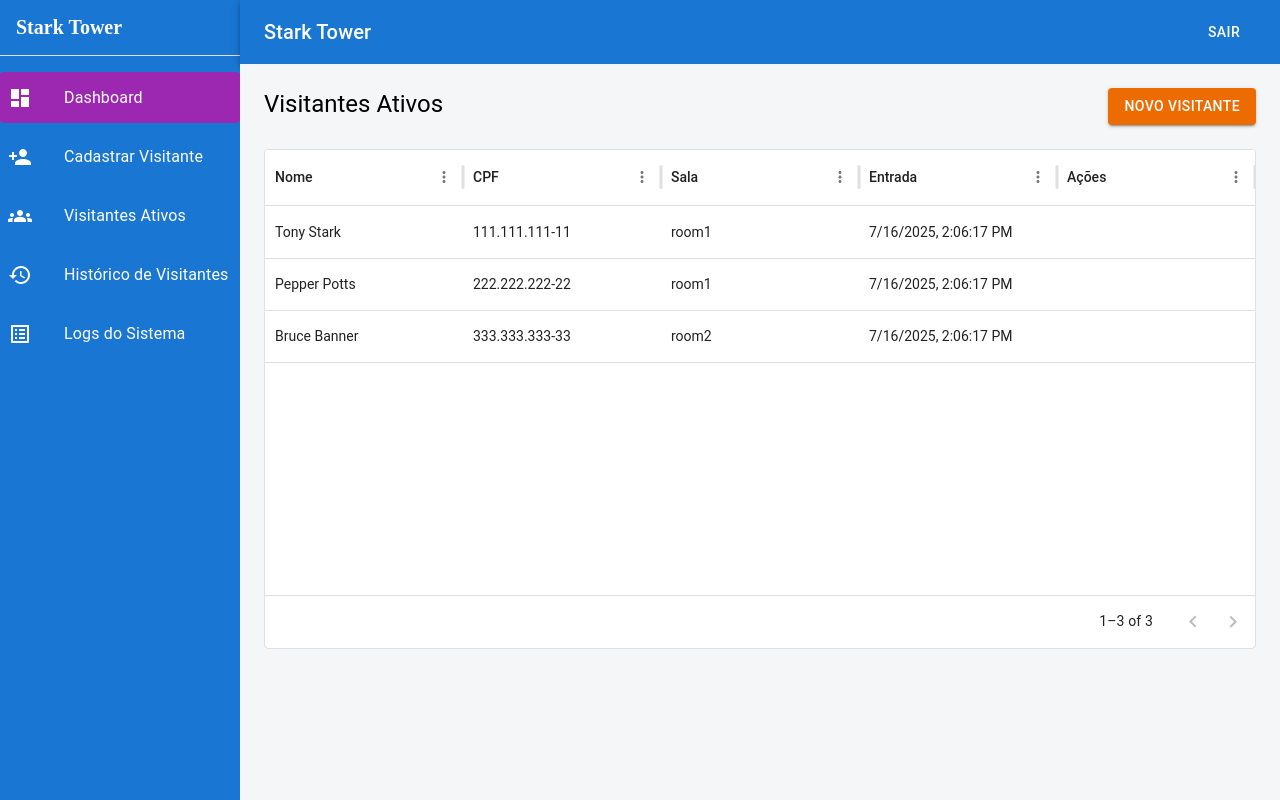
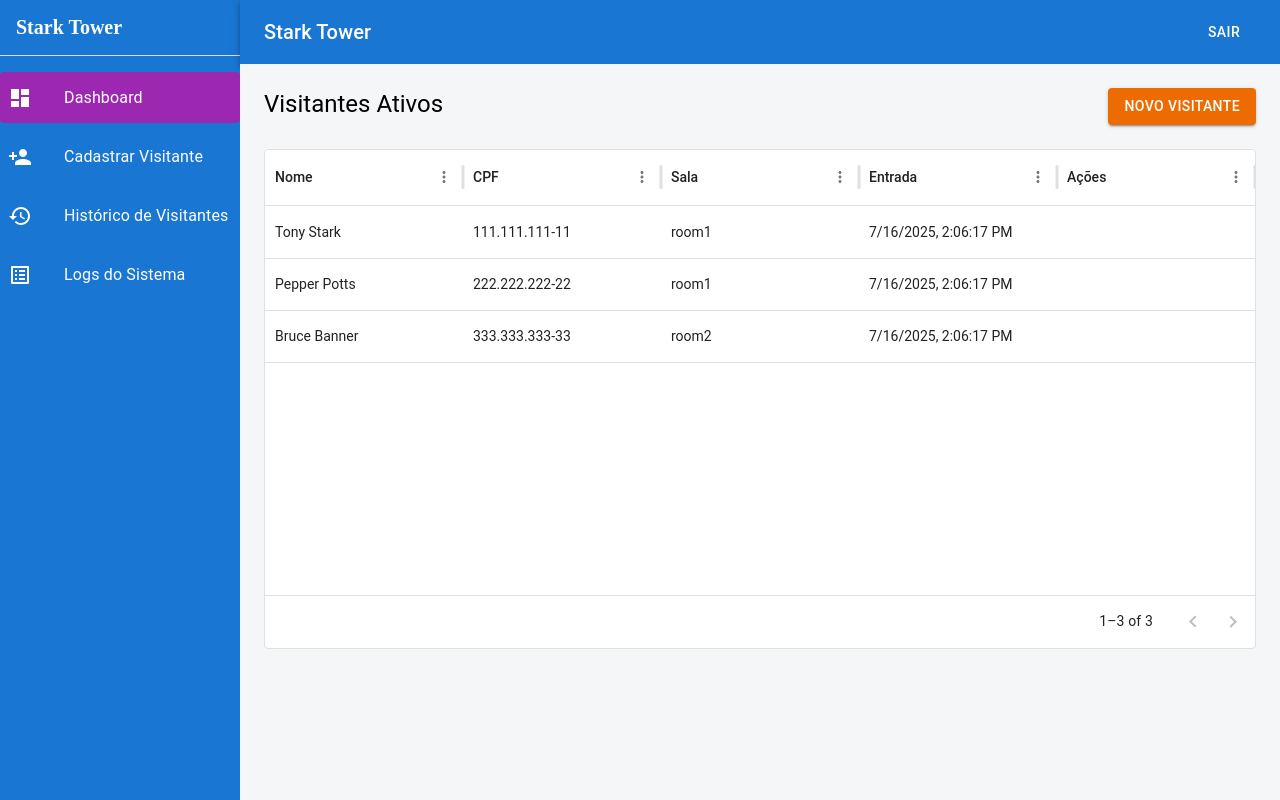
Before and after one commit to ErykTavares/teste-front-p22, a React (Vite) app: page / in a window 1280 px wide. Built offline with nearby package versions, Linux system fonts and the light colour scheme; sample sign-in values are in the browser's storage; some icons are missing.

Commit message:
feat(sidebar): remove unused menu item and icon

```diff
--- a/src/components/sideBar/utils.tsx
+++ b/src/components/sideBar/utils.tsx
@@ -1,6 +1,5 @@
 import {
   Dashboard,
-  Groups,
   History,
   ListAlt,
   PersonAdd,
@@ -9,7 +8,6 @@
 export const menuItems = [
   { text: 'Dashboard', path: '/', icon: <Dashboard /> },
   { text: 'Cadastrar Visitante', path: '/new-visitor', icon: <PersonAdd /> },
-  { text: 'Visitantes Ativos', path: '/active', icon: <Groups /> },
   { text: 'Histórico de Visitantes', path: '/history', icon: <History /> },
   { text: 'Logs do Sistema', path: '/logs', icon: <ListAlt /> },
 ];
```
